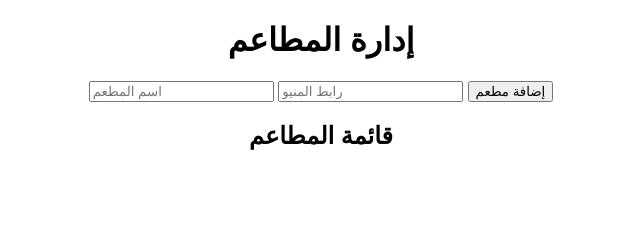
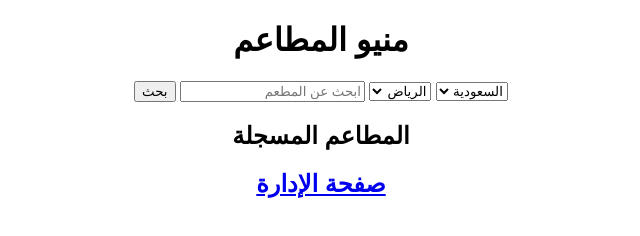
Before and after one commit to alkhapeer/restaurant-menu-admin, a plain HTML site: page index.html in a window 1280 px wide. Shown: the whole page, without its empty margins (319-959 px from the left). Drawn offline with Linux system fonts and the light colour scheme.

Commit message:
Update index.html
user page

```diff
--- a/index.html
+++ b/index.html
@@ -3,53 +3,59 @@
 <head>
     <meta charset="UTF-8">
     <meta name="viewport" content="width=device-width, initial-scale=1.0">
-    <title>إدارة المطاعم</title>
+    <title>منيو المطاعم</title>
     <style>
-        body { font-family: Arial, sans-serif; text-align: center; }
+        body { font-family: Arial, sans-serif; text-align: center; direction: rtl; }
     </style>
 </head>
 <body>
-    <h1>إدارة المطاعم</h1>
+    <h1>منيو المطاعم</h1>
 
-    <input type="text" id="restaurantName" placeholder="اسم المطعم">
-    <input type="text" id="restaurantMenu" placeholder="رابط المنيو">
-    <button onclick="addRestaurant()">إضافة مطعم</button>
+    <div>
+        <select id="country">
+            <option>السعودية</option>
+            <option>الإمارات</option>
+        </select>
+        <select id="city">
+            <option>الرياض</option>
+            <option>جدة</option>
+        </select>
+        <input type="text" id="search" placeholder="ابحث عن المطعم">
+        <button onclick="searchRestaurant()">بحث</button>
+    </div>
 
-    <h2>قائمة المطاعم</h2>
+    <h2>المطاعم المسجلة</h2>
     <ul id="restaurantsList"></ul>
 
+    <h2><a href="admin.html">صفحة الإدارة</a></h2>
+
     <script>
-        function loadRestaurants() {
-            let restaurants = JSON.parse(localStorage.getItem('restaurants')) || [];
+        let restaurants = JSON.parse(localStorage.getItem("restaurants")) || [];
+
+        function displayRestaurants() {
             let list = document.getElementById('restaurantsList');
             list.innerHTML = "";
-            restaurants.forEach((restaurant, index) => {
+            restaurants.forEach(restaurant => {
                 let listItem = document.createElement("li");
-                listItem.innerHTML = `${restaurant.name} - <a href="${restaurant.menu}" target="_blank">عرض المنيو</a> ` +
-                    `<button onclick="deleteRestaurant(${index})">حذف</button>`;
+                listItem.innerHTML = `${restaurant.name} - <a href="${restaurant.menu}" target="_blank">عرض المنيو</a>`;
                 list.appendChild(listItem);
             });
         }
 
-        function addRestaurant() {
-            let name = document.getElementById('restaurantName').value;
-            let menu = document.getElementById('restaurantMenu').value;
-            if (name && menu) {
-                let restaurants = JSON.parse(localStorage.getItem('restaurants')) || [];
-                restaurants.push({ name, menu });
-                localStorage.setItem('restaurants', JSON.stringify(restaurants));
-                loadRestaurants();
-            }
+        function searchRestaurant() {
+            let searchQuery = document.getElementById('search').value.toLowerCase();
+            let list = document.getElementById('restaurantsList');
+            list.innerHTML = "";
+            restaurants.forEach(restaurant => {
+                if (restaurant.name.toLowerCase().includes(searchQuery)) {
+                    let listItem = document.createElement("li");
+                    listItem.innerHTML = `${restaurant.name} - <a href="${restaurant.menu}" target="_blank">عرض المنيو</a>`;
+                    list.appendChild(listItem);
+                }
+            });
         }
 
-        function deleteRestaurant(index) {
-            let restaurants = JSON.parse(localStorage.getItem('restaurants')) || [];
-            restaurants.splice(index, 1);
-            localStorage.setItem('restaurants', JSON.stringify(restaurants));
-            loadRestaurants();
-        }
-
-        document.addEventListener("DOMContentLoaded", loadRestaurants);
+        displayRestaurants();
     </script>
 </body>
 </html>
```
